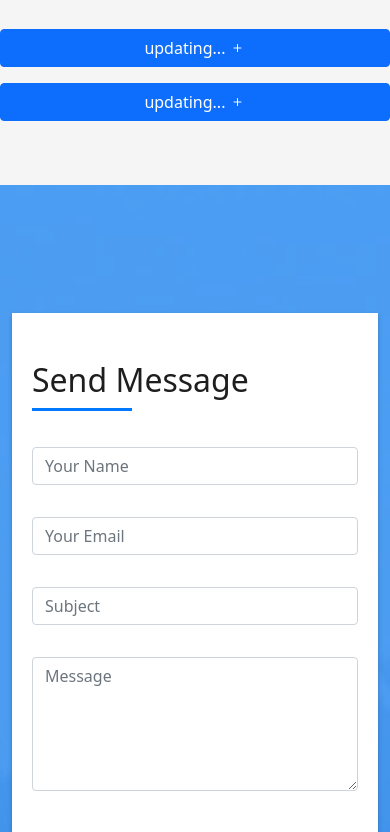
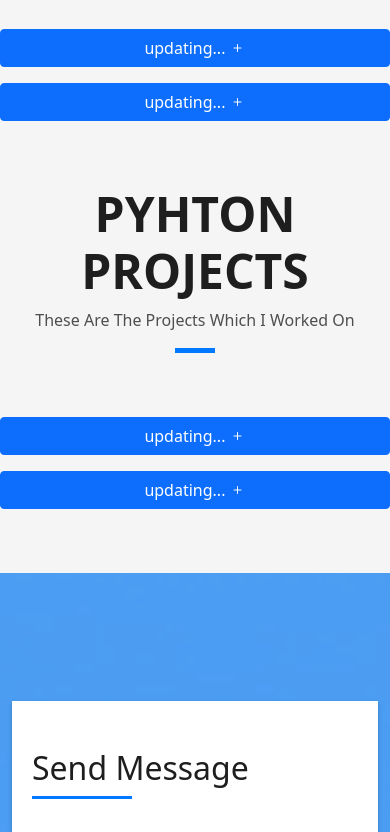
Before and after one commit to ChannabasavAngadi/CMportfolio, a plain HTML site: page index.html in a window 390 px wide. Shown: the part 3540-4372 px from the top of the page. Drawn offline with nearby package versions, Linux system fonts and the light colour scheme.

Commit message:
Update index.html

```diff
--- a/index.html
+++ b/index.html
@@ -80,6 +80,7 @@
           <li><a class="nav-link scrollto" href="#services2">Machine Learning</a></li>
           <li><a class="nav-link scrollto" href="#services1">Data Science</a></li>
           <li><a class="nav-link scrollto" href="#services3">Python</a></li>
+          <li><a class="nav-link scrollto" href="#services3">Power Bi</a></li>
           <li><a class="nav-link scrollto" href="#contact">Contact</a></li>
         </ul>
         <i class="bi bi-list mobile-nav-toggle"></i>
@@ -402,6 +403,47 @@
     <div class="collapse" id="collapseExample5">
       <div class="card card-body">
         <!-- <img src="assets/img/post-2.jpg" class="img-responsive" alt=""> -->
+      </div>
+    </div>
+
+
+    <button class="btn btn-primary btn-block " type="button" data-toggle="collapse" data-target="#collapseExample6" aria-expanded="false" aria-controls="collapseExample">
+      updating... <i class="bi bi-plus"></i>
+    </button>
+    </p>
+    <div class="collapse" id="collapseExample6">
+      <div class="card card-body">
+      </div>
+    </div>
+
+
+
+
+    <section id="services3" class="services-mf pt-5 route">
+      <div class="container">
+        <div class="row">
+          <div class="col-sm-12">
+            <div class="title-box text-center">
+              <h3 class="title-a">
+                Pyhton Projects
+              </h3>
+              <p class="subtitle-a">
+                These Are The Projects Which I Worked On
+              </p>
+              <div class="line-mf"></div>
+            </div>
+          </div>
+        </div>
+
+    </section>
+    <!-- Bootstrap projects drop doen buttona -->
+    <button class="btn btn-primary btn-block"  type="button" data-toggle="collapse" data-target="#collapseExample5" aria-expanded="false" aria-controls="collapseExample">
+     updating... <i class="bi bi-plus"></i>
+    </button>
+    </p>
+    <div class="collapse" id="collapseExample5">
+      <div class="card card-body">
+        <img src="assets/Screenshot 2022-03-04 121345.png" class="img-fluid" alt="Responsive image">
       </div>
     </div>
 
```
